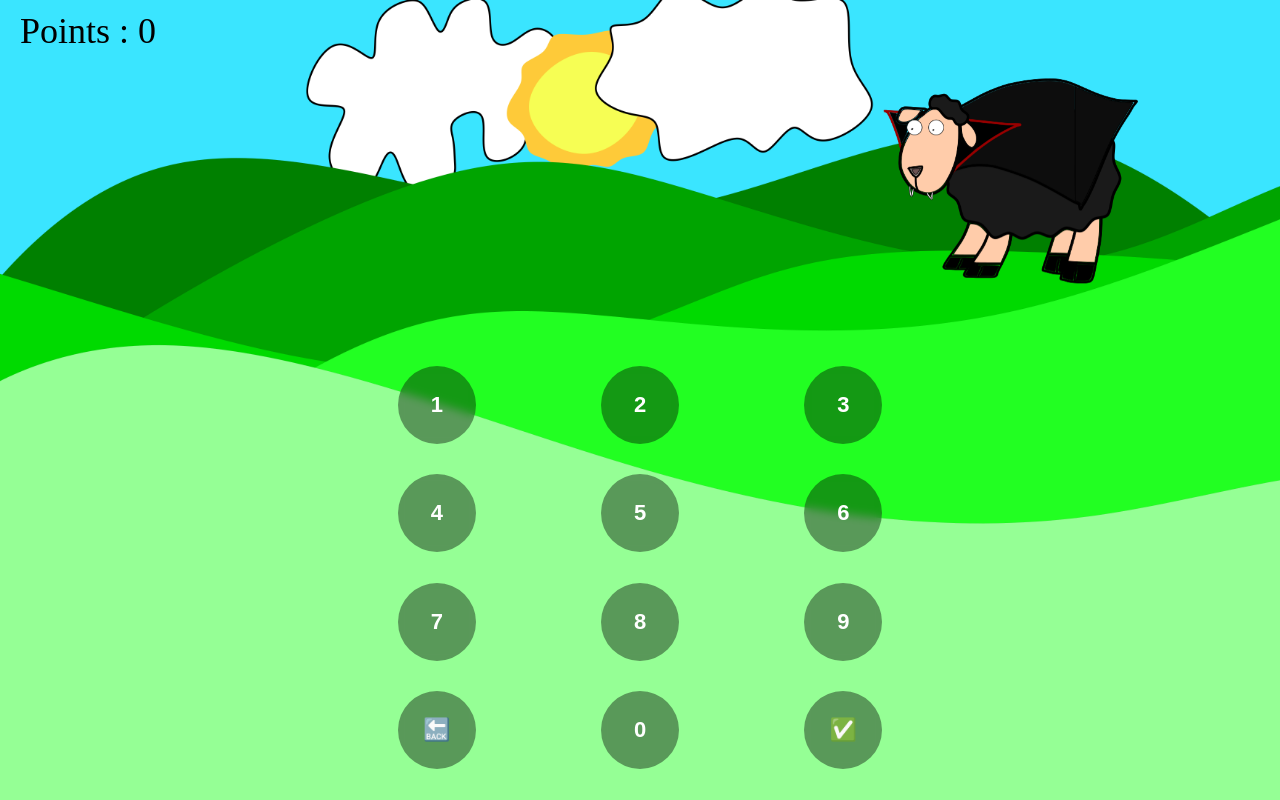
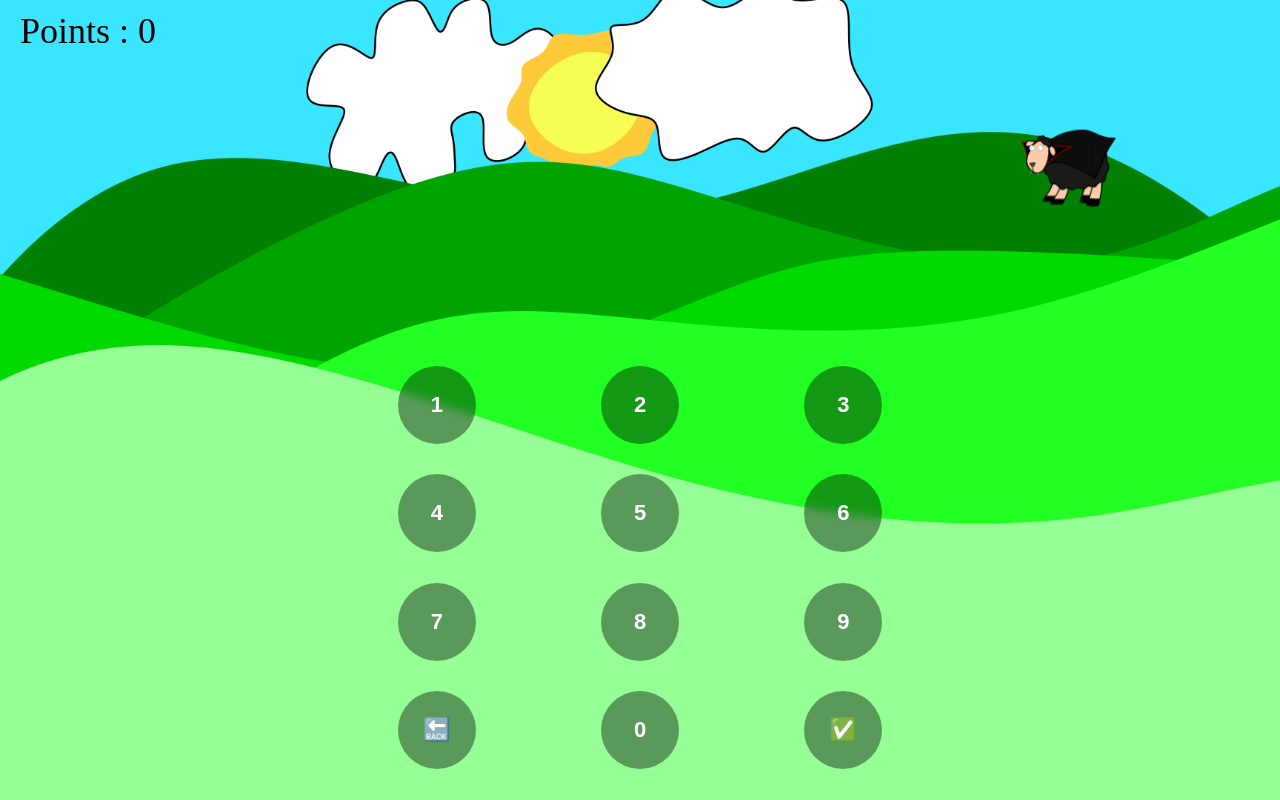
Before and after one commit to akishtp/Count-Sheepula, a React (Create React App) app: page / in a window 1280 px wide. Built offline with nearby package versions, Linux system fonts and the light colour scheme.

Commit message:
resized the image ◾️▪

```diff
--- a/src/components/SheepWindow/SheepWindow.css
+++ b/src/components/SheepWindow/SheepWindow.css
@@ -19,8 +19,8 @@
   left: 20px;
   position: absolute;
 }
-/* @media screen and (min-width: 767px) {
-  .sheep-window {
-    background-color: black;
+@media screen and (min-width: 767px) {
+  .sheep-window img {
+    height: 24%;
   }
-} */
+}
```
